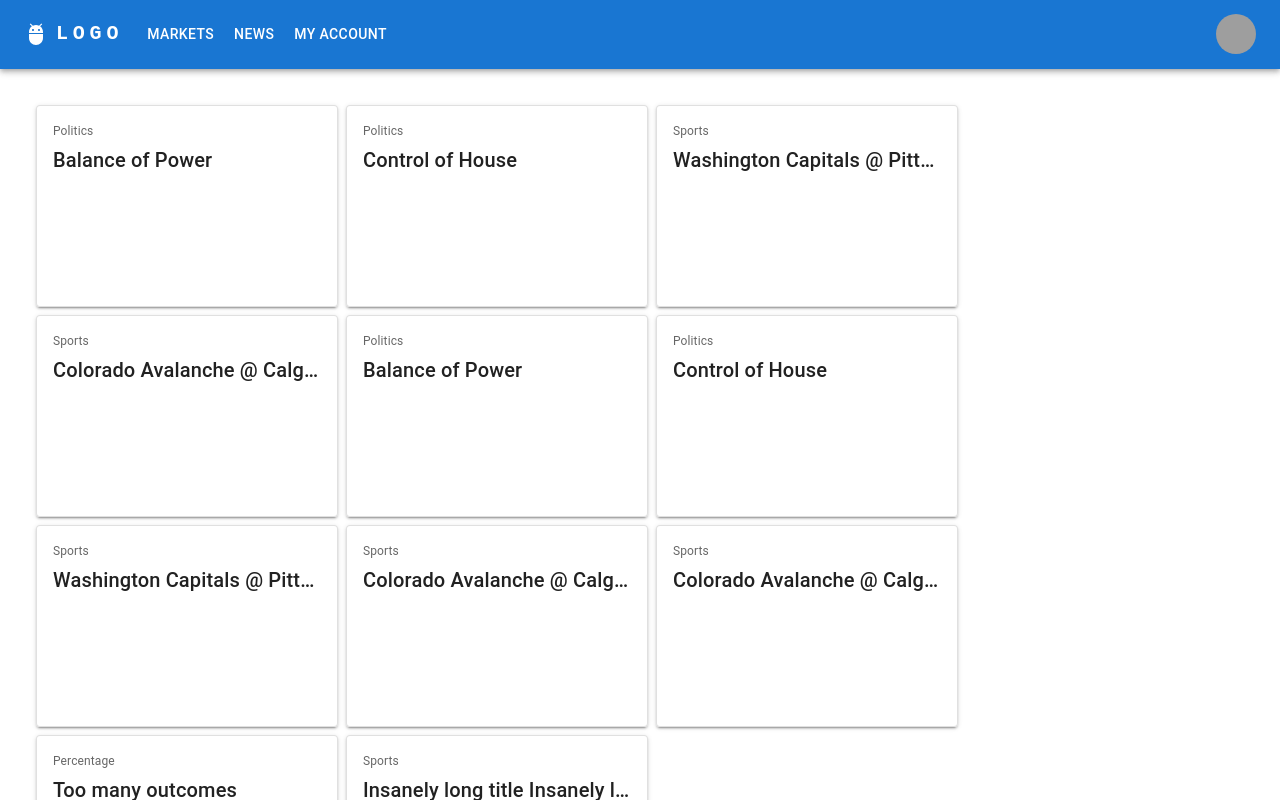
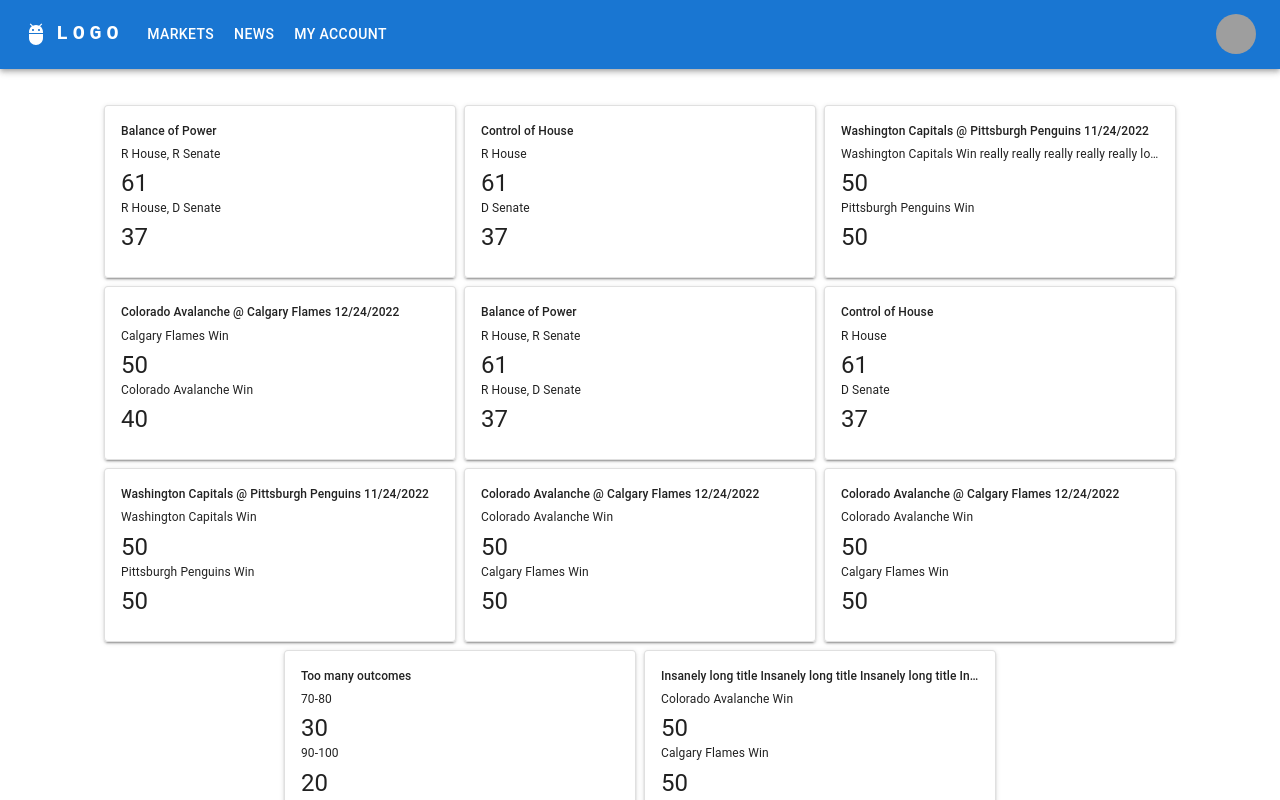
Before and after one commit to 123sld/unidentified, a React (Create React App) app in the folder frontend/: page /markets in a window 1280 px wide. Shown: the top 800 px of the page. Built offline with nearby package versions, Linux system fonts and the light colour scheme; grey boxes are pictures that could not be loaded.

Commit message:
Show outcome prices

```diff
--- a/frontend/src/components/Markets.js
+++ b/frontend/src/components/Markets.js
@@ -8,14 +8,14 @@ var markets = [
     "category": "Politics",
     "outcomes": [
       {
+        "name": "R House, D Senate",
+        "yes_price": 37,
+        "no_price": 63
+      },
+      {
         "name": "R House, R Senate",
         "yes_price": 61,
         "no_price": 39
-      },
-      {
-        "name": "R House, D Senate",
-        "yes_price": 37,
-        "no_price": 63
       },
       {
         "name": "D House, R Senate",
@@ -52,7 +52,7 @@ var markets = [
     "category": "Sports",
     "outcomes": [
       {
-        "name": "Washington Capitals Win",
+        "name": "Washington Capitals Win really really really really really long outcome",
         "yes_price": 50,
         "no_price": 50
       },
@@ -70,7 +70,7 @@ var markets = [
     "outcomes": [
       {
         "name": "Colorado Avalanche Win",
-        "yes_price": 50,
+        "yes_price": 40,
         "no_price": 50
       },
       {
@@ -256,17 +256,28 @@ class Markets extends Component {
       return (
         <>
           <div>
-            <Grid container direction="column" padding={3} alignItems="center">
-              <Box sx={{ display: 'flex', flexWrap: 'wrap', }} alignItems="stretch" padding={1}>
+            <Grid container direction="column" padding={3} alignItems="center" justifyContent="center">
+              <Box sx={{ display: 'flex', flexWrap: 'wrap', maxWidth: 1600}} justifyContent="center" padding={1} alignItems="center">
                 {
                   markets.map((market, index) => (
-                    <Paper elevation={2} sx={{ m: .5}}>
-                      <Card sx={{ minHeight: 200, maxHeight: 200, minWidth: 300, maxWidth: 300 }} variant="outlined">
+                    <Paper elevation={2} sx={{ m: .5}} alignItems="center">
+                      <Card sx={{ width: 350 }} variant="outlined">
                         <CardContent>
-                          <Typography sx={{ fontSize: 12 }} color="text.secondary" gutterBottom>
-                            {market.category}
-                          </Typography>
-                          <Typography noWrap variant="h6"> {market.name} </Typography>
+                          <Typography noWrap variant="h6" sx={{ fontSize: 12 }} gutterBottom> { market.name } </Typography>
+                          {
+                            market.outcomes.sort((a, b) => {
+                              return b.yes_price - a.yes_price;
+                            }).slice(0, 2).map((outcome, index) => (
+                              <>
+                                <Typography sx={{ fontSize: 12 }} noWrap gutterBottom>
+                                  {outcome.name}
+                                </Typography>
+                                <Typography variant="h5">
+                                  { outcome.yes_price }
+                                </Typography>
+                              </>
+                            ))
+                          }
                         </CardContent>
                       </Card>
                     </Paper>
```
